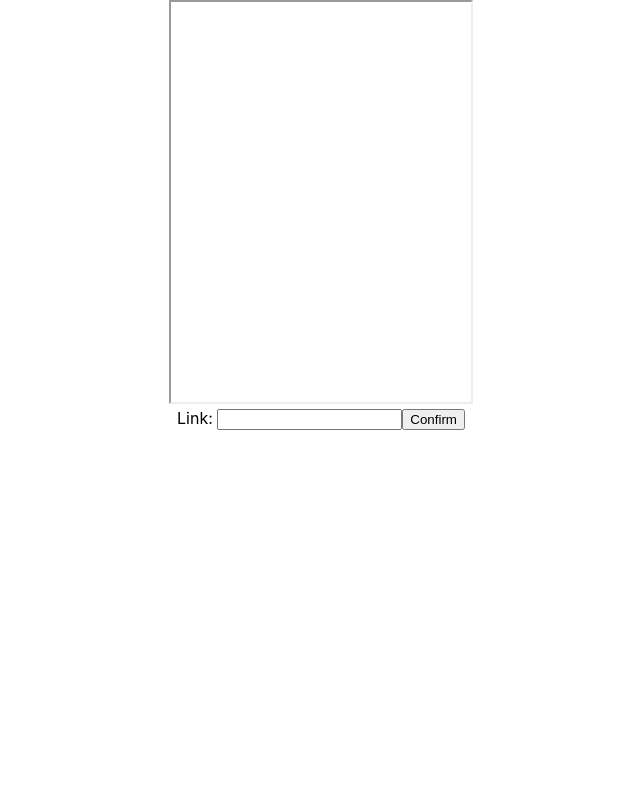
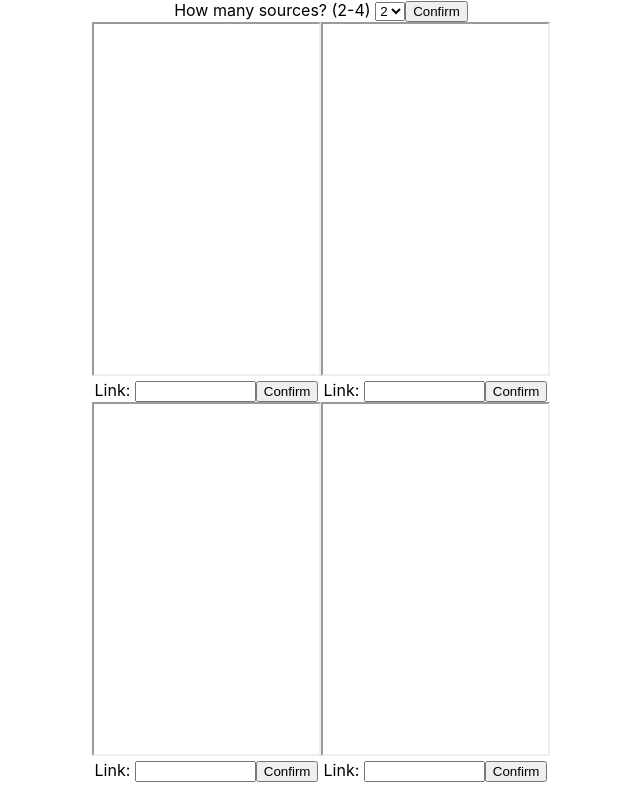
Before and after one commit to GraberMN/CredSourceComp, a React (Create React App) app: page / in a window 1280 px wide. Shown: the whole page, without its empty margins (319-959 px from the left). Built offline with nearby package versions, Linux system fonts and the light colour scheme.

Commit message:
commit on "main"

```diff
--- a/src/App.css
+++ b/src/App.css
@@ -37,8 +37,14 @@
   }
 }
 
-#embedWrapper {
+#embedWrapperRow1 {
   display: flex;
   flex-flow: row;
   justify-content: center;
 }
+
+#embedWrapperRow2 {
+  display: flex;
+  flex-flow: row;
+  justify-content: center;
+}
--- a/src/App.js
+++ b/src/App.js
@@ -1,15 +1,27 @@
 import logo from './logo.svg';
 import './App.css';
 import Embed from './components/Embed.js';
-import Link from './components/Link.js';
+import { useState } from 'react';
 
 function App() {
   return (
     <div className="App">
-      <span id="embedWrapper">
+      <span>
+        <label>How many sources? (2-4) </label>
+        <select>
+          <option>2</option>
+          <option>3</option>
+          <option>4</option>
+        </select>
+        <button>Confirm</button>
+      </span>
+      <span id="embedWrapperRow1">
         <Embed class="embed" title="embed1" />
-        {/* <Embed class="embed" title="embed2" />
-        <Embed class="embed" title="embed3" /> */}
+        <Embed class="embed" title="embed2" />
+      </span>
+      <span id="embedWrapperRow2">
+        <Embed class="embed" title="embed3" />
+        <Embed class="embed" title="embed4" />
       </span>
     </div>
   );
--- a/src/components/Embed.js
+++ b/src/components/Embed.js
@@ -1,13 +1,19 @@
 import React from 'react'
+import { useState } from 'react'
 import Link from './Link.js'
 
-function Embed({title}) {
+function Embed({ title }) {
+    const [link, setLink] = useState("")
+    const [currentLink, setCurrentLink] = useState("")
+    const showEmbed = () => {
+        setCurrentLink(link)
+    }
     return (
         <span>
             <div>
-                <iframe title={title} src='' width='300px' height='400px' sandbox='allow-scripts allow-same-origin allow-forms' loading='lazy'></iframe>
+                <iframe title={title} src={currentLink} width='225px' height='350px' sandbox='allow-scripts allow-same-origin allow-forms' loading='lazy'></iframe>
             </div>
-            <Link />
+            <Link link={link} setLink={setLink} showEmbed={showEmbed} />
         </span>
     )
 }
--- a/src/components/Link.js
+++ b/src/components/Link.js
@@ -1,11 +1,12 @@
 import React from 'react'
+import { useState } from 'react'
 
-function Link() {
+function Link({link, setLink, showEmbed}) {
     return (
         <span>
             <label>Link: </label>
-            <input type='text'></input>
-            <button>Confirm</button>
+            <input type='text' value={link} size='12' onChange={(e) => setLink(e.target.value)}></input>
+            <button onClick={() => showEmbed()}>Confirm</button>
         </span>
     )
 }
```
